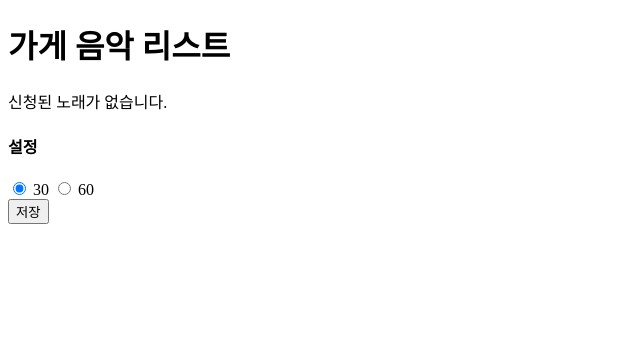
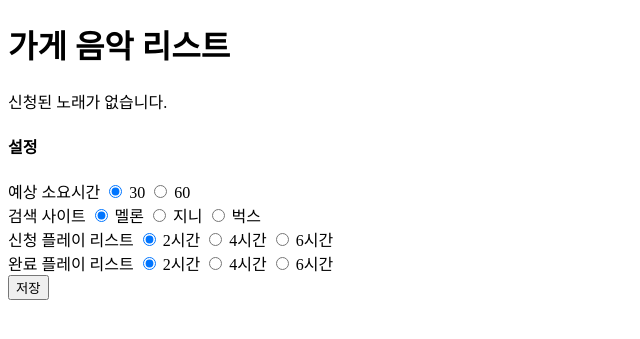
Before and after one commit to Jisoo1170/django_song_project, a Django app: page /store/1/ in a window 1280 px wide. Shown: the top 339 px of the page, without its empty margins (0-640 px from the left). Run offline with Django 3.2, Linux system fonts and the light colour scheme; data comes from the database, SQL or seed files in the repository; data that the repository does not hold is empty.

Commit message:
가게 - 설정 폼 태그 완성, 디비 변경

```diff
--- a/main/models.py
+++ b/main/models.py
@@ -3,12 +3,14 @@ from django.db import models
 class store(models.Model):
     TYPE1 = (
         ('1', '멜론'),
-        ('2', '벅스'),
-        ('3', '지니')
+        ('2', '지니'),
+        ('3', '벅스')
     )
     name = models.CharField(max_length=100)
     delay = models.IntegerField(default=0)
     site = models.CharField(max_length=1 ,choices=TYPE1)
+    reset_list = models.IntegerField()
+    reset_played = models.IntegerField()
     def __str__(self):
         return self.name
 
@@ -19,6 +21,5 @@ class song(models.Model):
     singer = models.CharField(max_length=50)
     message = models.CharField(max_length=200, null=True)
     played = models.BooleanField(default=False)
-    deleted = models.BooleanField(default=False)
     def __str__(self):
         return self.title
--- a/main/templates/song/store_index.html
+++ b/main/templates/song/store_index.html
@@ -41,9 +41,28 @@
         <h4>설정</h4>
         <form method="POST" action="{% url 'main:store_set' store_id %}">
             {% csrf_token %}
+
+            예상 소요시간
             <input type="radio" name="time" value="30" checked /> 30
             <input type="radio" name="time" value="60"/> 60
+            <br>
 
+            검색 사이트
+            <input type="radio" name="site" value="1" checked /> 멜론
+            <input type="radio" name="site" value="2"/> 지니
+            <input type="radio" name="site" value="3"/> 벅스
+            <br/>
+
+            신청 플레이 리스트
+            <input type="radio" name="reset_list" value="2" checked /> 2시간
+            <input type="radio" name="reset_list" value="4"/> 4시간
+            <input type="radio" name="reset_list" value="6"/> 6시간
+            <br/>
+
+            완료 플레이 리스트
+            <input type="radio" name="played" value="2" checked /> 2시간
+            <input type="radio" name="played" value="4"/> 4시간
+            <input type="radio" name="played" value="6"/> 6시간
             <br/>
             <input type="submit" value="저장">
         </form>
--- a/main/views.py
+++ b/main/views.py
@@ -43,5 +43,10 @@ def song_return(request, song_id):
 
 def store_set(request, store_id):
     time = int(request.POST.get('time'))
-    store.objects.filter(pk=store_id).update(delay=time)
+    site = request.POST.get('site')
+    reset_list = int(request.POST.get('reset_list'))
+    reset_played = int(request.POST.get('played'))
+    store.objects.filter(pk=store_id).update(delay=time, site=site,
+        reset_list=reset_list, reset_played=reset_played)
+
     return redirect('main:store_index', store_id=store_id)
```
Also changed, not shown: main/migrations/0005_auto_20181024_0224.py (added), main/migrations/0006_auto_20181024_0233.py (added).
